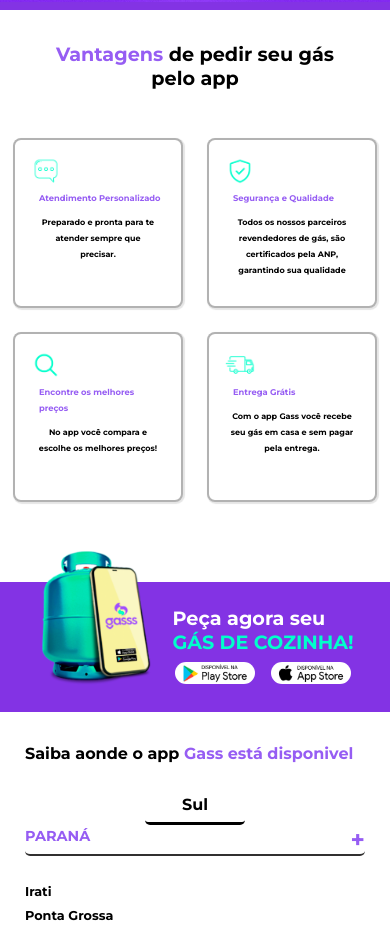
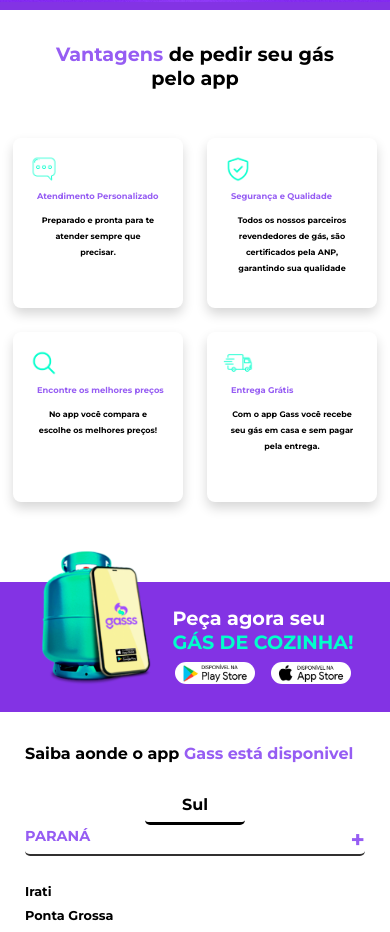
Before and after one commit to Rennangmacarini/ProjetoG-s, a Next.js app: page / in a window 390 px wide. Shown: the part 1380-2312 px from the top of the page. Built offline with nearby package versions, Linux system fonts and the light colour scheme.

Commit message:
atualizando shadow no card

```diff
--- a/src/Components/Main/styles.module.css
+++ b/src/Components/Main/styles.module.css
@@ -216,8 +216,7 @@
         width: 250px;
         height: 200px;
         border-radius: 8px;
-        border: 2px solid rgb(0, 0, 0, 0.3);
-        box-shadow: 1px 1px 1px 1px rgb(0, 0, 0, 0.1);
+        box-shadow: 0px 6px 12px rgba(0,0,0,0.16);
     }
 
     .container h2:first-child {
```
